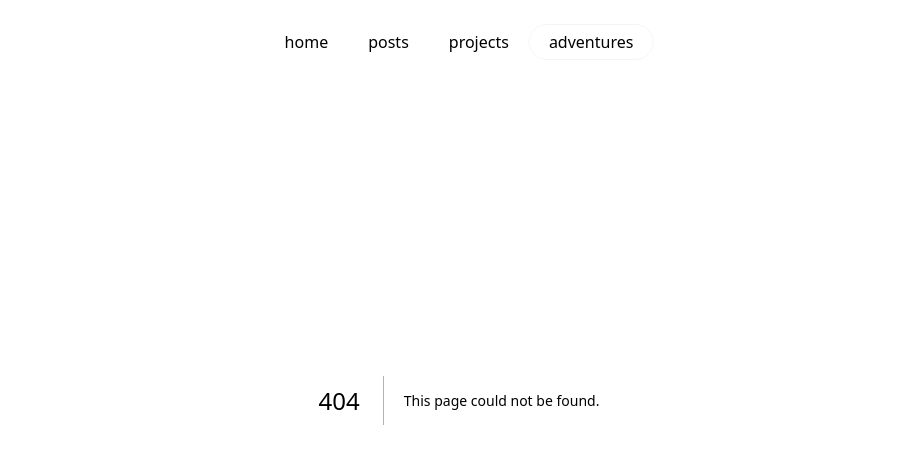
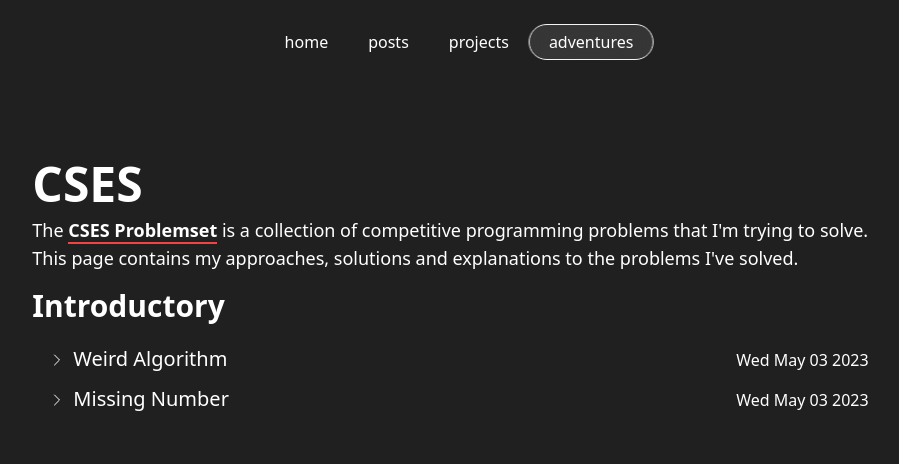
Before and after one commit to Nirlep5252/website, a Next.js app: page /adventures/cses in a window 1280 px wide. Before the commit this address had no page. Shown: the top 464 px of the page, without its empty margins (181-1080 px from the left). Built offline with nearby package versions, Linux system fonts and the light colour scheme; a web font is replaced by a local one.

Commit message:
Added a new adventure...

```diff
--- /dev/null
+++ b/src/adventures/cses/introductory/missing-number.mdx
@@ -0,0 +1,3 @@
+---
+time: 1683088283987
+---
--- /dev/null
+++ b/src/adventures/cses/introductory/weird-algorithm.mdx
@@ -0,0 +1,3 @@
+---
+time: 1683088240644
+---
--- a/src/components/link.tsx
+++ b/src/components/link.tsx
@@ -11,8 +11,8 @@
   const classNames = `${props.classes} relative uwu-link text-white font-semibold`;
   const e = (
     <>
-      {props.text}
-      <span className="underline h-0.5 bg-red-500 absolute -bottom-0.5 left-0 w-2/5 transition-all duration-200 ease-linear"></span>
+      <span className="z-0 underline h-0.5 bg-red-500 absolute -bottom-0.5 left-0 transition-all duration-200 ease-linear"></span>
+      <span className="z-10">{props.text}</span>
     </>
   );
   return (
--- /dev/null
+++ b/src/pages/adventures/cses/[problem].tsx
@@ -0,0 +1,5 @@
+export default function CSESProblem() {
+  return (
+    <></>
+  )
+}
--- /dev/null
+++ b/src/pages/adventures/cses/index.tsx
@@ -0,0 +1,134 @@
+import UwULink from "@/components/link";
+import Link from "next/link";
+import { promises as fs } from "fs";
+import SEO from "@/components/seo";
+import { serialize } from "next-mdx-remote/serialize";
+
+interface Problem {
+  name: string;
+  content: string;
+  metadata: {
+    time: number;
+  };
+}
+
+export default function CSES(props: {
+  problems: {
+    [key: string]: Problem[];
+  };
+}) {
+  const titleify = (str: string) => {
+    let final = "";
+    for (const s of str.split("-")) {
+      final += s[0].toUpperCase() + s.slice(1) + " ";
+    }
+
+    return final;
+  };
+
+  return (
+    <>
+      <div className="w-screen flex justify-center">
+        <SEO title="CSES" />
+        <div className="cses-container flex gap-4 flex-col mt-40 absolute w-8/12 m-auto">
+          <div className="cses-top">
+            <div className="text-5xl font-bold">CSES</div>
+            <div className="text-lg font-light mt-2">
+              The{" "}
+              <UwULink
+                text={"CSES Problemset"}
+                href={"https://cses.fi/problemset/list"}
+                external={true}
+              />{" "}
+              is a collection of competitive programming problems that I'm
+              trying to solve. <br />
+              This page contains my approaches, solutions and explanations to
+              the problems I've solved.
+            </div>
+          </div>
+
+          <div className="cses">
+            {Object.keys(props.problems).map((category) => (
+              <div className="cses-category" key={category}>
+                <div className="cses-category-title text-3xl font-bold">
+                  {titleify(category)}
+                </div>
+                <div className="cses-category-problems my-4">
+                  {props.problems[category].map((problem, idx) => (
+                    <div key={idx} className="post w-full">
+                      <Link
+                        href={`/adventures/cses/${problem.name}`}
+                        className="w-full flex items-center gap-2 border border-transparent rounded-full hover:bg-gray-400 hover:bg-clip-padding hover:backdrop-filter hover:backdrop-blur-sm hover:bg-opacity-10 hover:border-gray-100 transition-all duration-200 ease-linear px-4 py-1 relative"
+                      >
+                        <div className="icon">
+                          <svg
+                            xmlns="http://www.w3.org/2000/svg"
+                            fill="none"
+                            viewBox="0 0 24 24"
+                            strokeWidth={1.5}
+                            stroke="currentColor"
+                            className="w-4 h-4"
+                          >
+                            <path
+                              strokeLinecap="round"
+                              strokeLinejoin="round"
+                              d="M8.25 4.5l7.5 7.5-7.5 7.5"
+                            />
+                          </svg>
+                        </div>
+                        <div className="post-title text-xl flex items-center justify-center mb-0.5">
+                          {titleify(problem.name)}
+                        </div>
+                        <div className="absolute right-4">
+                          {new Date(problem.metadata.time).toDateString()}
+                        </div>
+                      </Link>
+                    </div>
+                  ))}
+                </div>
+              </div>
+            ))}
+          </div>
+        </div>
+      </div>
+    </>
+  );
+}
+
+export const getStaticProps = async () => {
+  let problems: {
+    [key: string]: Problem[];
+  } = {};
+
+  for (const category of await fs.readdir("./src/adventures/cses")) {
+    let files = await fs.readdir(`./src/adventures/cses/${category}`);
+    problems[category] = [];
+
+    for (const file of files) {
+      const rawMDX = await fs.readFile(
+        `./src/adventures/cses/${category}/${file}`,
+        "utf-8"
+      );
+      const MDXSource = await serialize(rawMDX, {
+        parseFrontmatter: true,
+      });
+      problems[category].push({
+        name: file.slice(0, -4),
+        content: rawMDX,
+        metadata: {
+          // @ts-ignore
+          time: MDXSource.frontmatter.time,
+        },
+      });
+    }
+
+    problems[category].sort((a, b) => a.metadata.time - b.metadata.time);
+  }
+
+  console.log(problems);
+  return {
+    props: {
+      problems,
+    },
+  };
+};
--- a/src/pages/adventures/index.tsx
+++ b/src/pages/adventures/index.tsx
@@ -1,9 +1,51 @@
 import SEO from "@/components/seo";
+import { promises as fs } from "fs";
+import Link from "next/link";
 
-export default function Adventures() {
-    return (
-        <>
-            <SEO title="Adventures" />
-        </>
-    )
+export default function Adventures(props: {
+  sols: string[];
+}) {
+  return (
+    <>
+      <SEO title="Adventures" />
+
+      <div className="w-screen flex justify-center">
+        <div className="adventures-container flex gap-4 flex-col mt-40 absolute w-3/5 m-auto">
+          <div className="adventures-top">
+            <div className="text-5xl font-bold">My Adventures</div>
+            <div className="text-lg font-light">
+              Random stuff related to programming, technology and life in
+              general.
+            </div>
+          </div>
+
+          <div className="adventures">
+            <Link href="/adventures/cses">
+              <div className="cses-problemset glassmorphism rounded-2xl">
+                <div className="adventure-title text-3xl font-bold flex justify-between">
+                  <span>The CSES Problemset</span>
+                  <span>{props.sols.length} / 300</span>
+                </div>
+              </div>
+            </Link>
+          </div>
+        </div>
+      </div>
+    </>
+  );
 }
+
+export const getStaticProps = async () => {
+  let sols: string[] = [];
+
+  const dirs = await fs.readdir("./src/adventures/cses");
+  for (const dir of dirs) {
+    const files = await fs.readdir(`./src/adventures/cses/${dir}`);
+    sols = sols.concat(files);
+  }
+  return {
+    props: {
+      sols
+    }
+  }
+}
--- a/src/pages/projects/index.tsx
+++ b/src/pages/projects/index.tsx
@@ -11,7 +11,7 @@
 
 function Project(props: ProjectProps) {
   return (
-    <div className="project relative bg-white bg-clip-padding backdrop-filter backdrop-blur-xl bg-opacity-10 hover:border-gray-200 transition-all duration-200 border border-transparent rounded-lg p-4 h-44">
+    <div className="project relative bg-white bg-clip-padding backdrop-filter backdrop-blur-xl bg-opacity-10 hover:border-gray-200 transition-all duration-200 border border-transparent rounded-2xl p-4 h-44">
       <div className="project-title text-3xl font-bold">{props.title}</div>
       <div className={`project-description font-thin mt-1 ${props.github || props.website ? "w-9/12" : ""} leading-none`}>
         {props.description}
--- /dev/null
+++ b/src/posts/hackathon-experience.mdx
@@ -0,0 +1,6 @@
+---
+title: "My first hackathon experience"
+time: 1683005167287
+---
+
+## WIP
--- a/src/styles/globals.css
+++ b/src/styles/globals.css
@@ -47,6 +47,10 @@
 }
 
 .uwu-link:hover .underline {
+  height: 100%;
+}
+.uwu-link .underline {
+  z-index: -1;
   width: 100%;
 }
 .social-text {
@@ -144,3 +148,7 @@
   min-width: 350px;
   max-width: 450px;
 }
+
+.glassmorphism {
+  @apply bg-white bg-clip-padding backdrop-filter backdrop-blur-xl bg-opacity-10 hover:border-gray-200 transition-all duration-200 border border-transparent p-4;
+}
```
